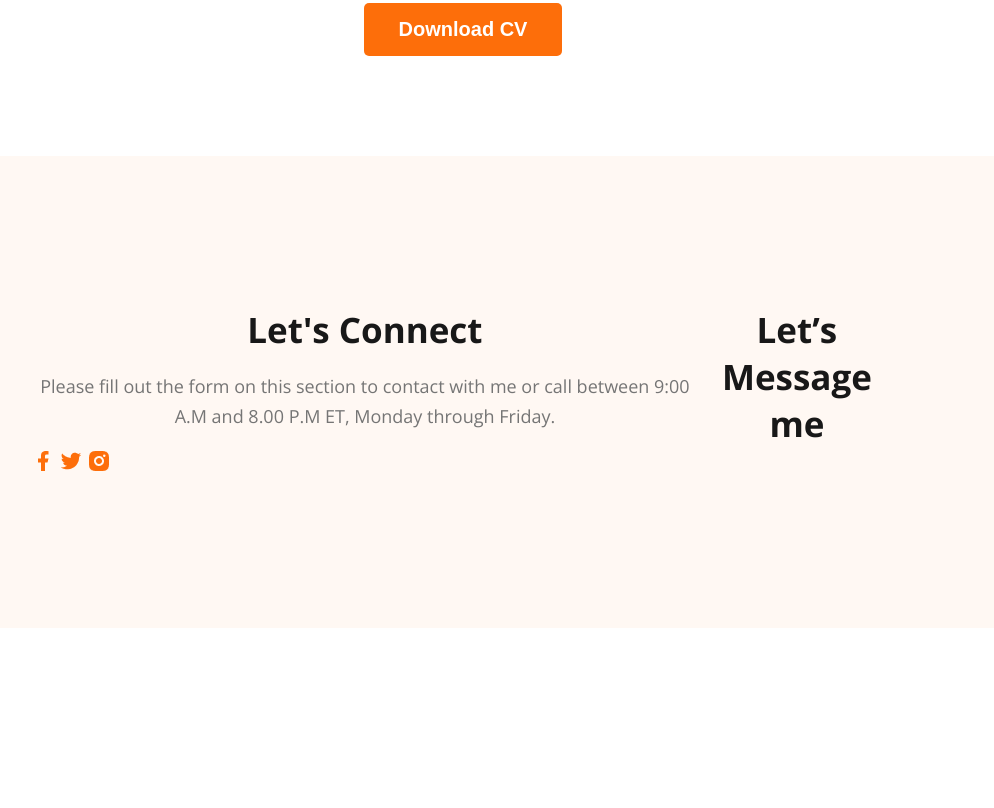
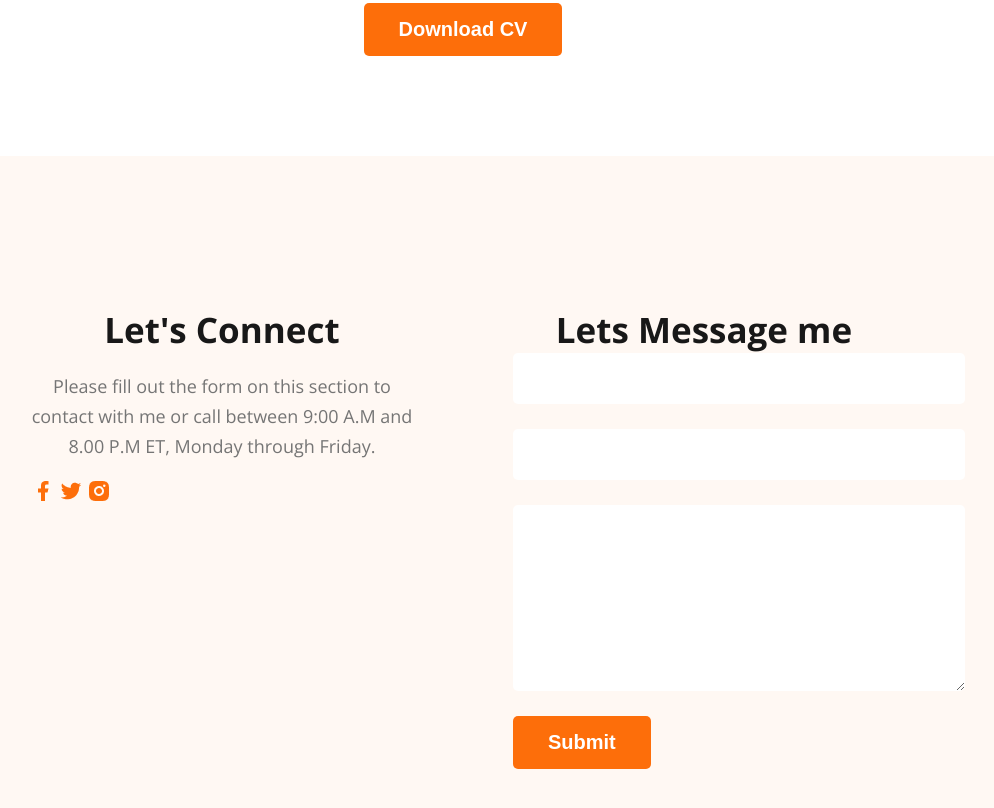
Before and after one commit to csedeveloper06/Developer-Portfolio, a plain HTML site: page index.html in a window 1280 px wide. Shown: the part 3202-4010 px from the top of the page, without its empty margins (177-1171 px from the left). Before the commit the page ends 3838 px from the top, so only its background shows below. Drawn offline with nearby package versions, Linux system fonts and the light colour scheme.

Commit message:
finished footer with contact form

```diff
--- a/index.html
+++ b/index.html
@@ -196,7 +196,13 @@
             </div>
         </div>
         <div class="footer-column">
-            <div class="section-title">Let’s Message me</div>
+            <div class="section-title">Lets Message me</div>
+            <form  class="contact" action="">
+                <input type="text" placeholder="" >
+                <input type="email"  name="" placeholder="" id="">
+                <textarea name="" id="" cols="30" rows="10"></textarea>
+                <input class="btn-primary"  type="submit" value="Submit">
+            </form>
         </div>
     </footer>
 </body>
--- a/styles/portfolio.css
+++ b/styles/portfolio.css
@@ -197,7 +197,23 @@ line-height: 28px;
 /* footer styles */
 footer{
     display: flex;
+    gap: 100px;
     background: #FFF8F3;
     margin-top: 100px;
     padding: 150px 200px;
 }
+
+.footer-column{
+    width: 50%;
+}
+
+.contact input[type="text"], .contact input[type="email"], textarea{
+    display: block;
+    margin-bottom: 25px;
+    padding: 18px 35px;
+    color: #757575;
+    border-radius: 5px;
+    background: #FFF;
+    border: 0;
+    width: 100%;
+}
```
